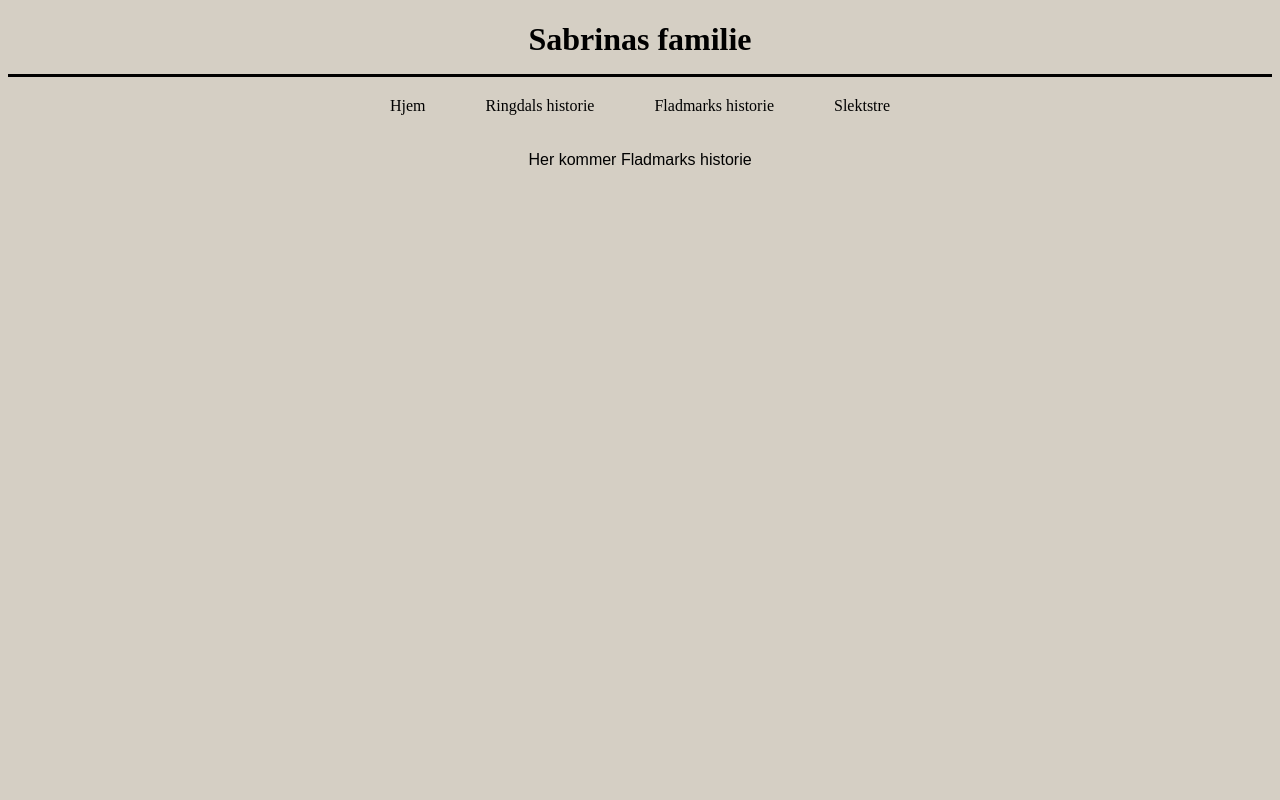
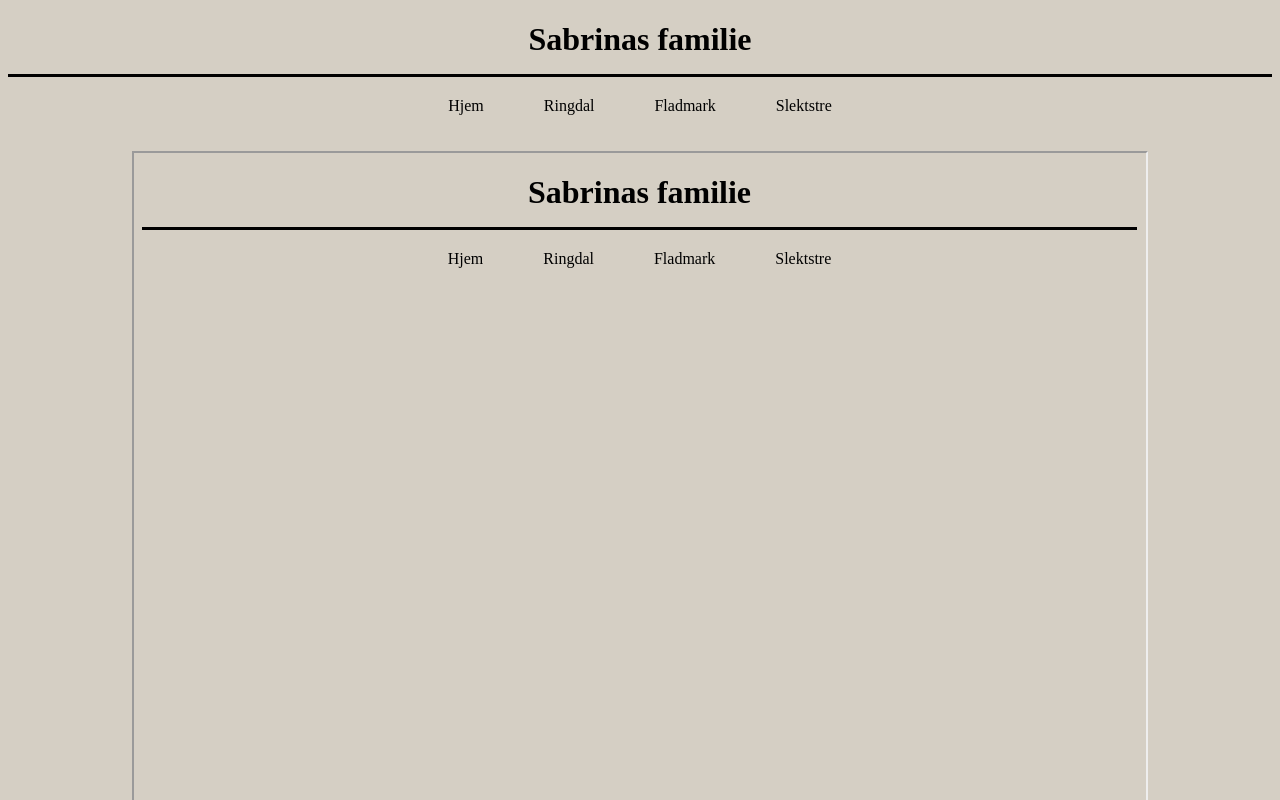
Before and after one commit to andreauf/familienettside, a React (Vite) app: page /FladmarksHistorie in a window 1280 px wide. Shown: the top 800 px of the page. Built offline with nearby package versions, Linux system fonts and the light colour scheme.

Commit message:
Endret navn på sider og la til tekst skrevet av farfar

```diff
--- a/index.html
+++ b/index.html
@@ -4,7 +4,7 @@
     <meta charset="UTF-8" />
     <link rel="icon" type="image/svg+xml" href="" />
     <meta name="viewport" content="width=device-width, initial-scale=1.0" />
-    <title>Vite + Vue</title>
+    <title>Nettside for Ringdal og Fladmark-slekten</title>
   </head>
   <body>
     <div id="app"></div>
--- /dev/null
+++ b/src/components/Byfolk.tsx
@@ -0,0 +1,15 @@
+import React from "react";
+import styled from "styled-components";
+
+const StyledPDF = styled.iframe`
+  width: 80%;
+  height: 100vh;
+`;
+
+export function Byfolk() {
+  return (
+    <>
+      <StyledPDF src={"Byfolk på Lasetra.pdf"} />
+    </>
+  );
+}
--- a/src/components/FladmarksHistorie.tsx
+++ b/src/components/FladmarksHistorie.tsx
@@ -1,9 +1,10 @@
 import React from "react";
+import { Byfolk } from "./Byfolk";
 
 export function Fladmark() {
   return (
     <>
-      <p>Her kommer Fladmarks historie</p>
+      <Byfolk />
     </>
   );
 }
--- a/src/components/NavBar.tsx
+++ b/src/components/NavBar.tsx
@@ -51,10 +51,10 @@ export function NavBar() {
             <Link to="/">Hjem</Link>
           </li>
           <li>
-            <Link to="/RingdalsHistorie">Ringdals historie</Link>
+            <Link to="/RingdalsHistorie">Ringdal</Link>
           </li>
           <li>
-            <Link to="/FladmarksHistorie">Fladmarks historie</Link>
+            <Link to="/FladmarksHistorie">Fladmark</Link>
           </li>
           <li>
             <Link to="/Slektstre">Slektstre</Link>
```
Also changed, not shown: 1 other file (tests, documents, lock files or other folders).
